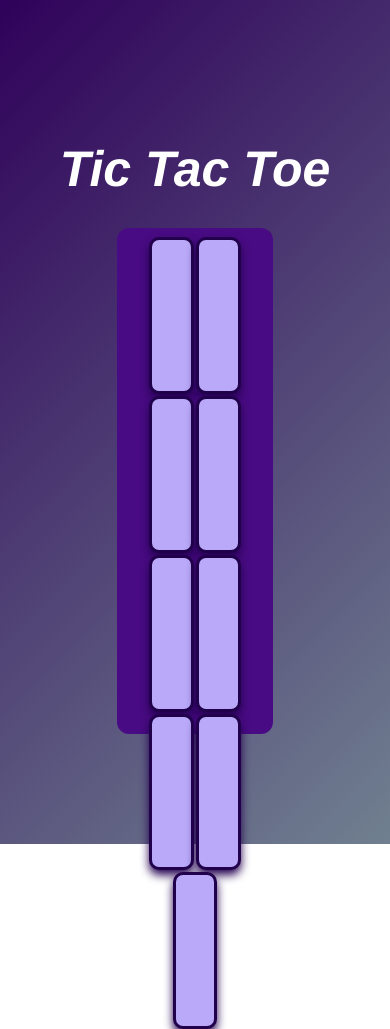
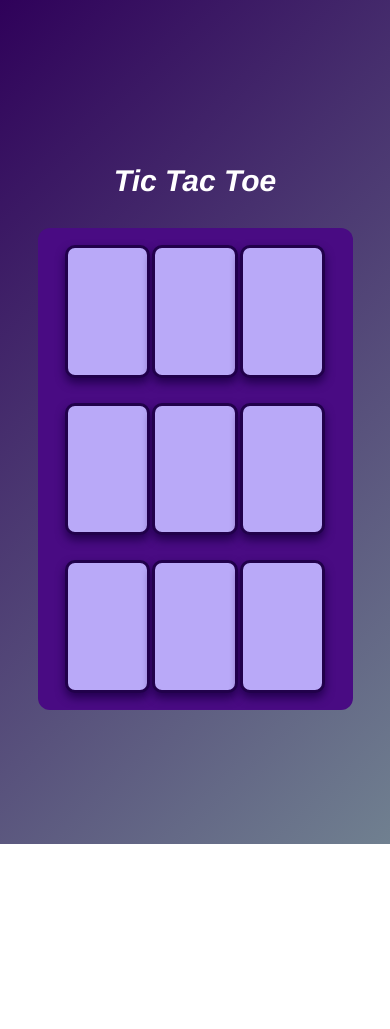
Before and after one commit to Areeb021/tic-tac-toe, a plain HTML site: page index.html in a window 390 px wide. After the commit the page ends 844 px from the top, so only its background shows below. Drawn offline with Linux system fonts and the light colour scheme.

Commit message:
Add files via upload

```diff
--- a/style.css
+++ b/style.css
@@ -3,21 +3,21 @@
     margin: 0;
     box-sizing: border-box;
 }
-.container{
+
+.container {
     height: 100vh;
     width: 100%;
-    /* background-color: #f0f8ff; */
-    background: linear-gradient(135deg,#2f015a, #708090);
+    background: linear-gradient(135deg, #2f015a, #708090);
     display: flex;
     align-items: center;
     justify-content: center;
     flex-direction: column;
+    padding: 20px;
+}
 
-}
-.board{
+.board {
     width: 40%;
     height: 60%;
-    /* border: 1px solid white; */
     display: flex;
     flex-wrap: wrap;
     padding: 8px;
@@ -27,34 +27,82 @@
     border-radius: 12px;
     position: relative;
     top: 30px;
+}
 
-
-
-
-}
-.box{
+.box {
     width: 32%;
     height: 32%;
     border: 3px solid #21014b;
-
     margin: 1px;
     border-radius: 10px;
-    background-color: #b9a9f8 ;
+    background-color: #b9a9f8;
     box-shadow: 0px 5px 10px rgb(35, 1, 80);
     font-size: 100px;
     color: white;
     text-align: center;
     padding: 10px;
+}
 
-
-
-}
-h1{
-    color: hsl(0, 0%, 100%);
+h1 {
+    color: white;
     font-style: oblique;
     font-family: 'Franklin Gothic Medium', 'Arial Narrow', Arial, sans-serif;
     font-size: 50px;
+    text-align: center;
 }
-.box:hover{
+
+.box:hover {
     background-color: rgb(88, 3, 168);
 }
+
+/* RESPONSIVE DESIGN */
+
+/* Medium screens (Tablets) */
+@media (max-width: 1024px) {
+    .board {
+        width: 60%;
+        height: 50%;
+    }
+    .box {
+        font-size: 80px;
+        padding: 5px;
+    }
+    h1 {
+        font-size: 40px;
+    }
+}
+
+/* Small screens (Mobile Phones) */
+@media (max-width: 768px) {
+    .board {
+        width: 80%;
+        height: 50%;
+    }
+    .box {
+        width: 30%;
+        height: 30%;
+        font-size: 60px;
+        padding: 5px;
+    }
+    h1 {
+        font-size: 35px;
+    }
+}
+
+/* Extra small screens */
+@media (max-width: 480px) {
+    .board {
+        width: 90%;
+        height: 60%;
+        padding: 5px;
+    }
+    .box {
+        width: 28%;
+        height: 28%;
+        font-size: 50px;
+        padding: 2px;
+    }
+    h1 {
+        font-size: 30px;
+    }
+}
```
Lines whose indentation alone changed are shown as unchanged.
